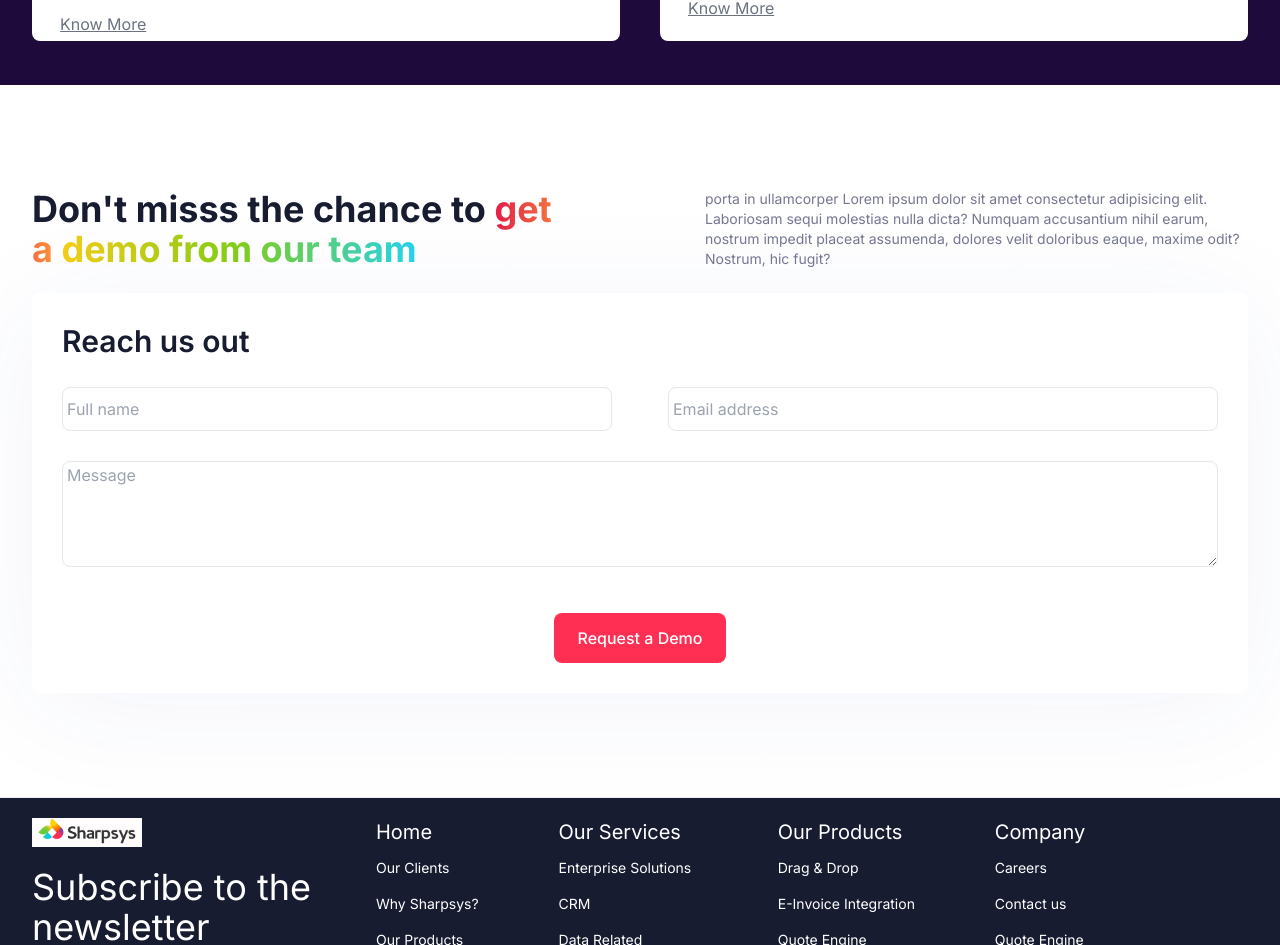
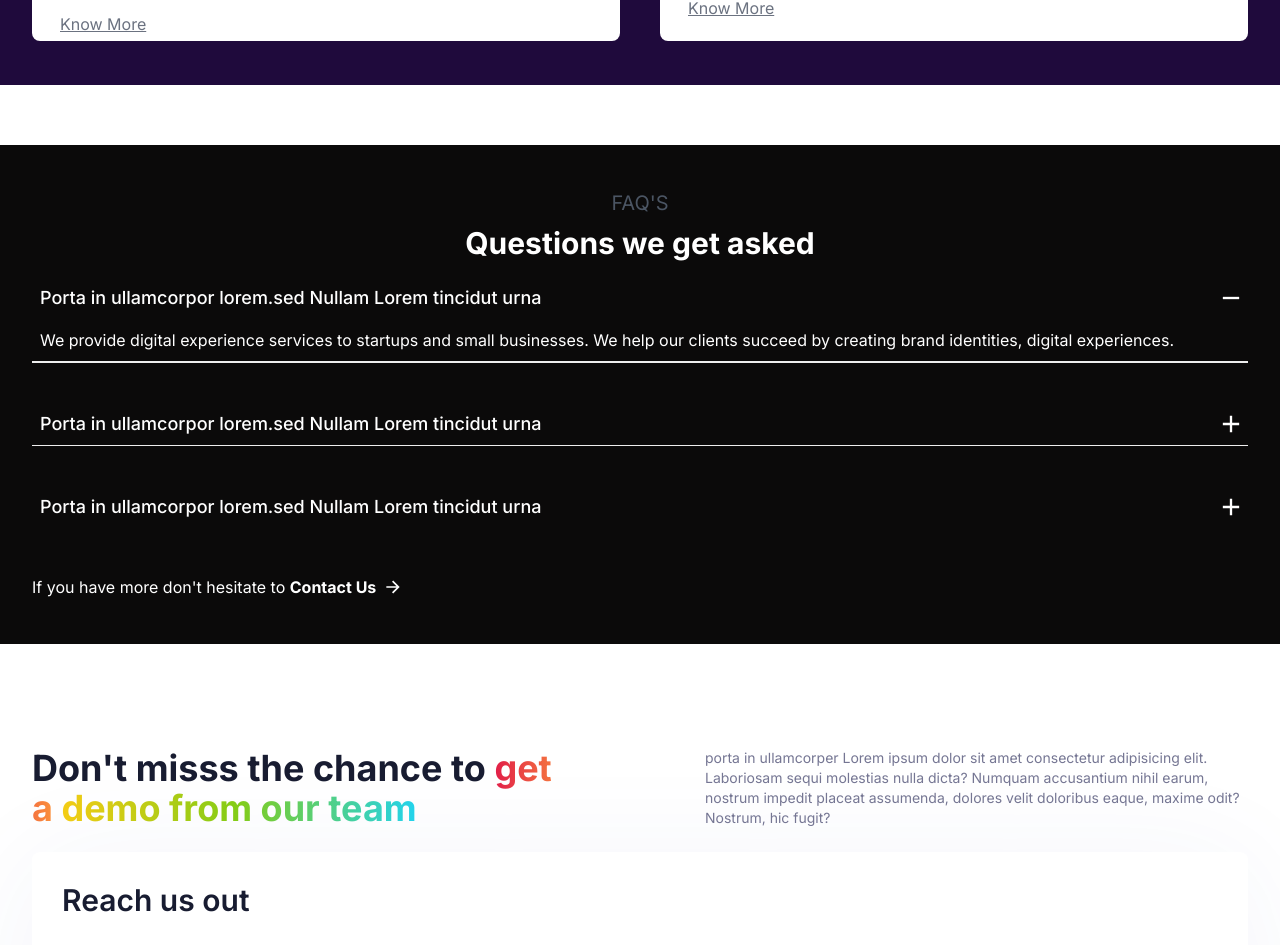
Before and after one commit to meiyazhakanram/sharpsys-ui, a Next.js app: page / in a window 1280 px wide. Shown: the part 2631-3576 px from the top of the page. Built offline with nearby package versions, Linux system fonts and the light colour scheme.

Commit message:
Update page.tsx

```diff
--- a/app/(site)/page.tsx
+++ b/app/(site)/page.tsx
@@ -22,17 +22,17 @@ export default function Home() {
   return (
     <main>
       <Dashboard />
-       <Brands />
+      <Brands />
       {/*<Feature />
       <About />
       <FeaturesTab />
       <FunFact />
       <Integration />
       <CTA />
-      <FAQ />
       <Testimonial />
       <Pricing />
       <Blog /> */}
+      <FAQ />
       <Contact />
     </main>
   );
```
